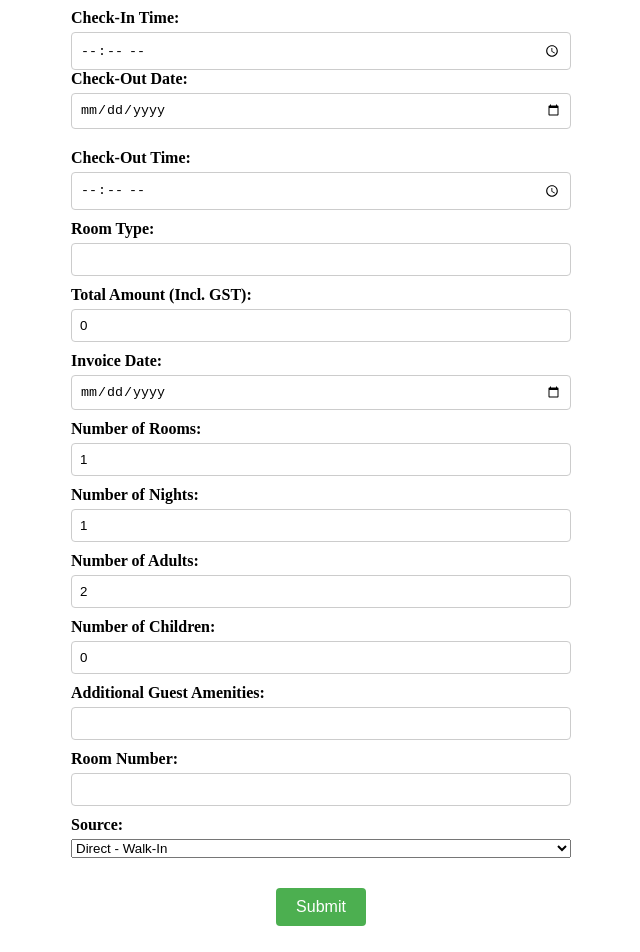
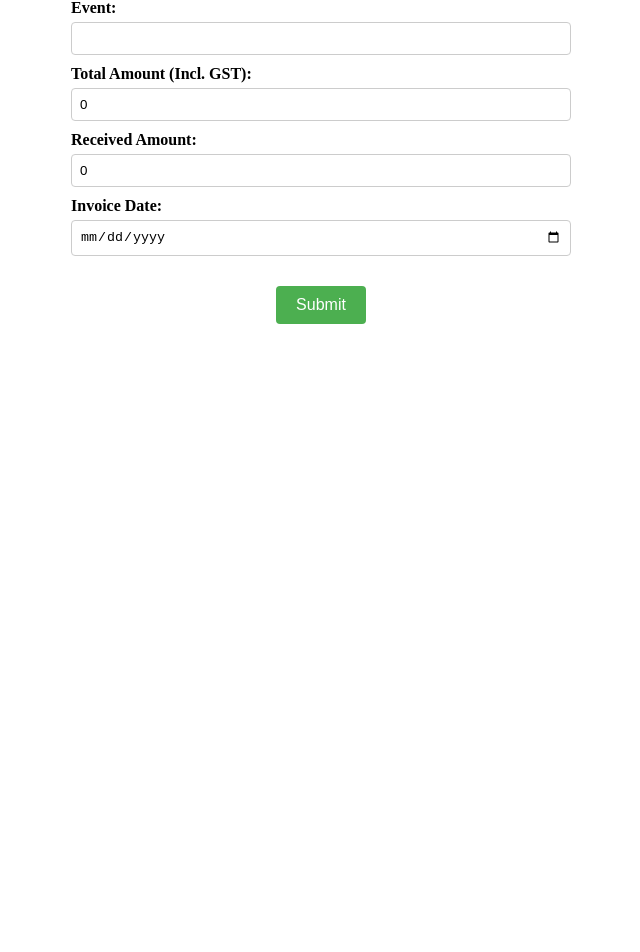
Before and after one commit to Punyak1/bill-generator, an Angular app: page /bill in a window 1280 px wide. Shown: the part 277-1229 px from the top of the page, without its empty margins (319-959 px from the left). After the commit the page ends 800 px from the top, so only its background shows below. Built offline with nearby package versions, Linux system fonts and the light colour scheme.

Commit message:
bill for events

```diff
--- a/src/app/bill/bill.component.html
+++ b/src/app/bill/bill.component.html
@@ -15,95 +15,36 @@
       <input name="guestEmail" [(ngModel)]="guestEmail" required placeholder="guest@example.com"/>
     </div>
 
-    <div class="form-group row-pair">
-      <div class="form-half">
-        <label>Check-In Date:</label>
-        <input type="date" name="checkInDate" [(ngModel)]="checkInDate" required />
-      </div>
-      <div class="form-half">
-        <label>Check-In Time:</label>
-        <input type="time" [(ngModel)]="checkInTime" name="checkInTime" required />
-      </div>
-    </div>
-
-    <div class="form-group row-pair">
-      <div class="form-half">
-        <label>Check-Out Date:</label>
-        <input type="date" name="checkOut" [(ngModel)]="checkOutDate" required />
-      </div>
-      <div class="form-half">
-        <label>Check-Out Time:</label>
-        <input type="time" name="checkOut" [(ngModel)]="checkOutTime" required />
-      </div>
+    <div class="form-group">
+        <label>Booking Date:</label>
+        <input type="date" name="bookingDate" [(ngModel)]="bookingDate" required />
     </div>
 
     <div class="form-group">
-      <label>Room Type:</label>
-      <input name="roomType" [(ngModel)]="roomType" required list="roomTypeSuggestion"/>
-        <datalist id="roomTypeSuggestion">
-        <option value="Deluxe"></option>
-        <option value="Semi Deluxe"></option>
+      <label>Event:</label>
+      <input name="event" [(ngModel)]="event" required list="eventSuggestion"/>
+        <datalist id="eventSuggestion">
+        <option value="Marriage"></option>
+        <option value="Birthday"></option>
+        <option value="Engagement"></option>
+        <option value="Haldi"></option>
+        <option value="Mehendi"></option>
         </datalist>
     </div>
 
-  <div class="form-group">
-    <label>Total Amount (Incl. GST):</label>
-    <input type="number" name="total" [(ngModel)]="total" required list="totalSuggestion"/>
-    <datalist id="totalSuggestion">
-      <option value="1800"></option>
-      <option value="2200"></option>
-    </datalist>
-  </div>
+    <div class="form-group">
+      <label>Total Amount (Incl. GST):</label>
+      <input type="number" name="total" [(ngModel)]="total" required/>
+    </div>
 
+    <div class="form-group">
+      <label>Received Amount:</label>
+      <input type="number" name="received" [(ngModel)]="received" required/>
+    </div>
 
     <div class="form-group">
       <label>Invoice Date:</label>
       <input type="date" name="invoiceDate" [(ngModel)]="invoiceDate" required />
-    </div>
-
-    <div class="form-group">
-      <label>Number of Rooms:</label>
-      <input type="number" name="numberOfRooms" [(ngModel)]="numberOfRooms" required />
-    </div>
-
-    <div class="form-group">
-      <label>Number of Nights:</label>
-      <input type="number" name="numberOfNights" [(ngModel)]="numberOfNights" required />
-    </div>
-
-    <div class="form-group">
-      <label>Number of Adults:</label>
-      <input type="number" name="numberOfAdults" [(ngModel)]="numberOfAdults" required />
-    </div>
-
-    <div class="form-group">
-      <label>Number of Children:</label>
-      <input type="number" name="numberOfChildren" [(ngModel)]="numberOfChildren" required />
-    </div>
-
-    <div class="form-group">
-      <label>Additional Guest Amenities:</label>
-      <input name="amenities" [(ngModel)]="amenities" list="AmenitiesSuggestion" required />
-      <datalist id="AmenitiesSuggestion">
-      <option value="No"></option>
-      <option value="Extra Bedding"></option>
-      </datalist>
-    </div>
-
-    <div class="form-group">
-      <label>Room Number:</label>
-      <input type="text" name="roomNumber" [(ngModel)]="roomNumber" required />
-    </div>
-
-    <div class="form-group">
-      <label>Source:</label>
-      <select name="source" [(ngModel)]="source" required>
-        <option value="" disabled selected>Select source</option>
-        <option value="Direct - Walk-In">Direct - Walk-In</option>
-        <option value="Online">Online</option>
-        <option value="Agent">Agent</option>
-        <option value="Phone Booking">Phone Booking</option>
-      </select>
     </div>
 
     <button type="submit">Submit</button>
@@ -124,29 +65,18 @@
       <hr class="section-divider" />
     </div>
 
-
     <div class="info-section">
       <div class="left">
         <h4>Guest Information:</h4>
         <p><strong>Guest Name:</strong> {{ guestName }}</p>
         <p><strong>Guest Email:</strong> {{guestEmail}}</p>
         <p><strong>Guest Mobile:</strong> {{ guestMobile }}</p>
-        <p><strong>Source:</strong> {{ source }}</p>
-        <p><strong>Check-In:</strong> {{ checkInDate }} {{ checkInTime }}</p>
-        <p><strong>Check-Out:</strong> {{ checkOutDate }} {{ checkOutTime }}</p>
-        <p><strong>Additional Amenities:</strong> {{ amenities }}</p>
       </div>
 
       <div class="right">
         <h4>Booking Information:</h4>
-        <p><strong>Booking ID:</strong> {{bookingId}}</p>
-        <p><strong>Room Type:</strong> {{ roomType }}</p>
-        <p><strong>Room No:</strong> {{ roomNumber }}</p>
-        <p><strong>Number Of Nights:</strong> {{ numberOfNights }}</p>
-        <p><strong>Number Of Rooms:</strong> {{ numberOfRooms }}</p>
-        <p><strong>Number Of Adults:</strong> {{ numberOfAdults }}</p>
-        <p><strong>Number Of Children:</strong> {{ numberOfChildren }}</p>
-
+        <p><strong>Booking Date:</strong> {{bookingDate}}</p>
+        <p><strong>Event:</strong> {{ event }}</p>
       </div>
     </div>
 
@@ -161,16 +91,16 @@
           <th>HSN/SAC Code</th>
           <th>Date</th>
           <th>Taxable Value</th>
-          <th>CGST (6%)</th>
-          <th>SGST (6%)</th>
+          <th>CGST (9%)</th>
+          <th>SGST (9%)</th>
           <th>Total</th>
         </tr>
       </thead>
       <tbody>
         <tr>
           <td>1</td>
-          <td>{{ roomType }}</td>
-          <td>996311</td>
+          <td>{{ event }}</td>
+          <td>997212</td>
           <td>{{ invoiceDate }}</td>
           <td>₹{{ taxable }}</td>
           <td>₹{{ cgst }} </td>
@@ -182,10 +112,11 @@
 
     <table class="summary">
     <tr><td><strong>Taxable Amount</strong></td><td>₹{{ taxable }}</td></tr>
-    <tr><td><strong>CGST (6%)</strong></td><td>₹{{ cgst }}</td></tr>
-    <tr><td><strong>SGST (6%)</strong></td><td>₹{{ sgst }}</td></tr>
+    <tr><td><strong>CGST (9%)</strong></td><td>₹{{ cgst }}</td></tr>
+    <tr><td><strong>SGST (9%)</strong></td><td>₹{{ sgst }}</td></tr>
     <tr><td><strong>Grand Total</strong></td><td>₹{{ total }}</td></tr>
-    <tr><td><strong>Received Amount</strong></td><td>₹{{ total }}</td></tr>
+    <tr><td><strong>Received Amount</strong></td><td>₹{{ received }}</td></tr>
+    <tr><td><strong>Due Amount</strong></td><td>₹{{ dueAmt }}</td></tr>
     </table>
 
     <hr class="section-divider" />
--- a/src/app/bill/bill.component.ts
+++ b/src/app/bill/bill.component.ts
@@ -20,46 +20,28 @@ export class BillComponent {
   guestName = '';
   guestEmail = '';
   guestMobile = '';
-  checkInDate = '';
-  checkInTime = '';
-  checkOutDate = '';
-  checkOutTime = '';
-  roomType = '';
-  mealPlan = '';
+
+  event='';
   invoiceDate = '';
+  bookingDate = '';
   invoiceNumber = '';
-  bookingId = '';
-  amenities = '';
+
   cgst = 0.00;
   sgst = 0.00;
   total = 0.00;
   taxable = 0.00;
-  numberOfRooms = 1;
-  numberOfNights = 1;
-  numberOfAdults = 2;
-  numberOfChildren = 0;
-  roomNumber = '';
-  source = 'Direct - Walk-In';
-
-  generateBookingId(): string {
-    const today = new Date();
-    const datePart = `${today.getFullYear()}${(today.getMonth()+1).toString().padStart(2, '0')}${today.getDate().toString().padStart(2, '0')}`;
-
-    const stored = localStorage.getItem('bookingCounter');
-    let counter = stored ? parseInt(stored,10) + 1 : 1032;
-    localStorage.setItem('bookingCounter', counter.toString());
-
-    return `SSL/${datePart}/${counter.toString().padStart(6, '0')}`;
-  }
+  dueAmt = 0.00;
+  received = 0.00;
 
   calculateGST() {
-    const rate = 1.12; // 6% CGST + 6% SGST
+    const rate = 1.18; // 9% CGST + 9% SGST
     this.total = (Number(this.total) || 0);
     const val = this.total/rate;
     this.cgst = parseFloat(((this.total-val)/2).toFixed(2));
     this.sgst = this.cgst;
     this.total = parseFloat(this.total.toFixed(2));
     this.taxable = parseFloat((this.total-this.cgst-this.sgst).toFixed(2));
+    this.dueAmt = this.total - this.received;
   }
 
   onSubmit(form: NgForm) {
@@ -72,7 +54,6 @@ export class BillComponent {
       return; // Don't proceed if form is invalid
     }
 
-    this.bookingId = this.generateBookingId();
     this.invoiceNumber = this.gstInvoiceNo.generateInvoiceNumber();
     this.calculateGST();
     if (form.valid) {
--- a/src/app/services/gst-invoice.service.ts
+++ b/src/app/services/gst-invoice.service.ts
@@ -5,7 +5,7 @@ import { Injectable } from '@angular/core';
 })
 
 export class GstInvoiceService {
-  private prefix = 'SSL'; // Change this as needed
+  private prefix = 'SSL/E'; // Change this as needed
   private currentNumber = 1018;    // You could load this from a backend in real-world apps
 
   constructor() {
```
